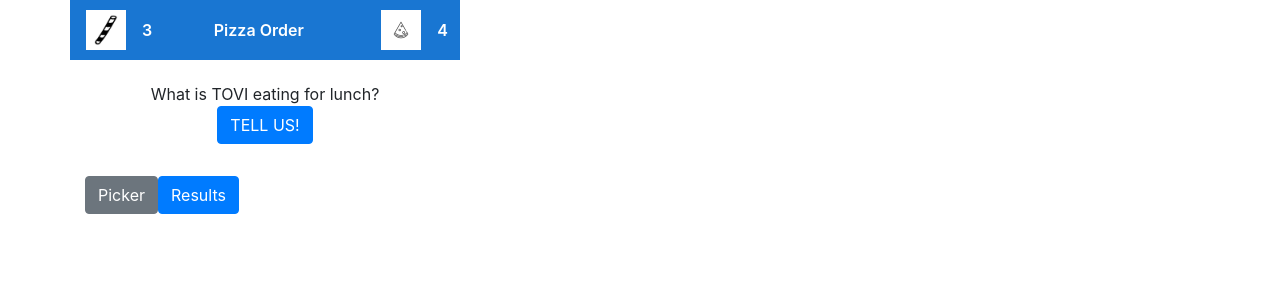
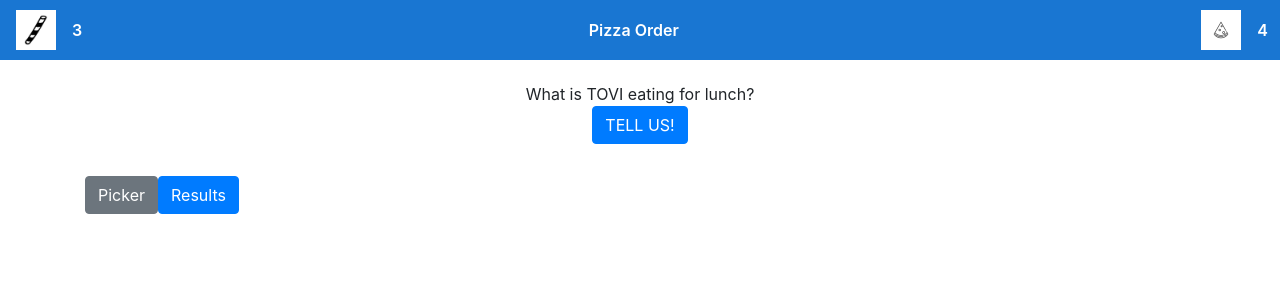
Before and after one commit to Alicehappy/tovi-health-pizza-order, an Angular app: page / in a window 1280 px wide. Shown: the top 300 px of the page. Built offline with nearby package versions, Linux system fonts and the light colour scheme.

Commit message:
Changed the bigger screen to show one view as well after some thought to make more sense.

```diff
--- a/src/app/app.component.html
+++ b/src/app/app.component.html
@@ -1,7 +1,7 @@
 <div class="container">
-  <div class="row">
+  <!-- <div class="row"> -->
     <!-- Home View-->
-    <div class="col-md col-lg col-xl">
+    <!-- <div class="col-md col-lg col-xl"> -->
       <div *ngIf="showHome">
         <div class="toolbar" role="banner">
           <img width="40" alt="egg roll" src="./assets/images/egg-roll.png" />
@@ -25,11 +25,11 @@
           <button type="button" class="btn btn-primary" (click)="gotoEmpResView()"> Results</button>
         </div>
       </div>
-    </div>
+    <!-- </div> -->
 
     <div class="spacer"></div>
     <!-- Results View-->
-    <div class="col-md col-lg col-xl">
+    <!-- <div class="col-md col-lg col-xl"> -->
       <div *ngIf="newResult">
         <!-- New Result View -->
         <div class="toolbar" role="banner">
@@ -77,6 +77,6 @@
           <button type="button" class="btn btn-secondary"> Results</button>
         </div>
       </div>
-    </div>
-  </div>
+    <!-- </div> -->
+  <!-- </div> -->
 </div>
```
